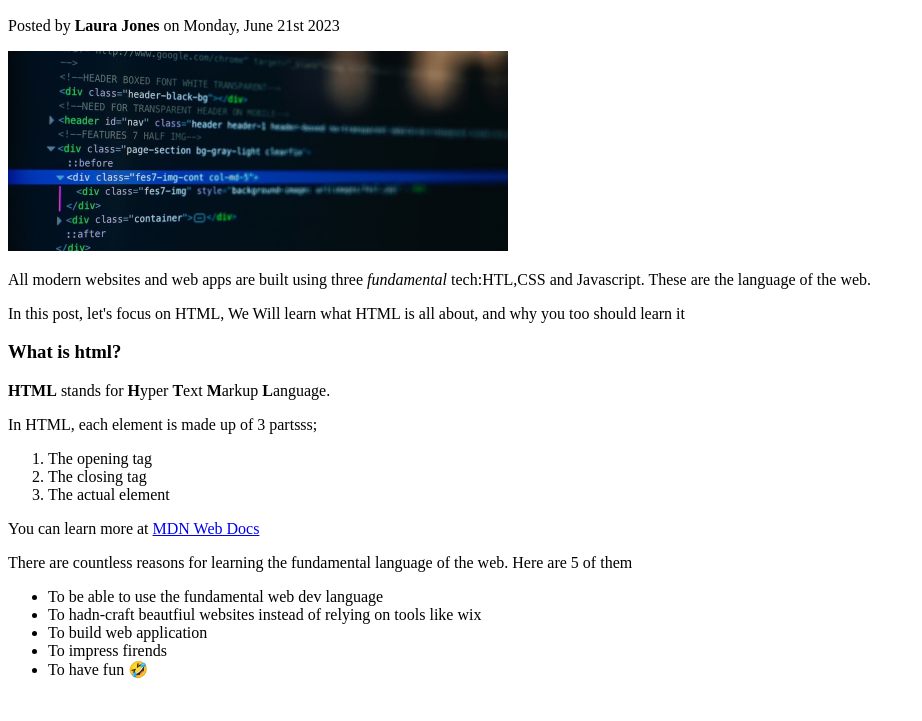
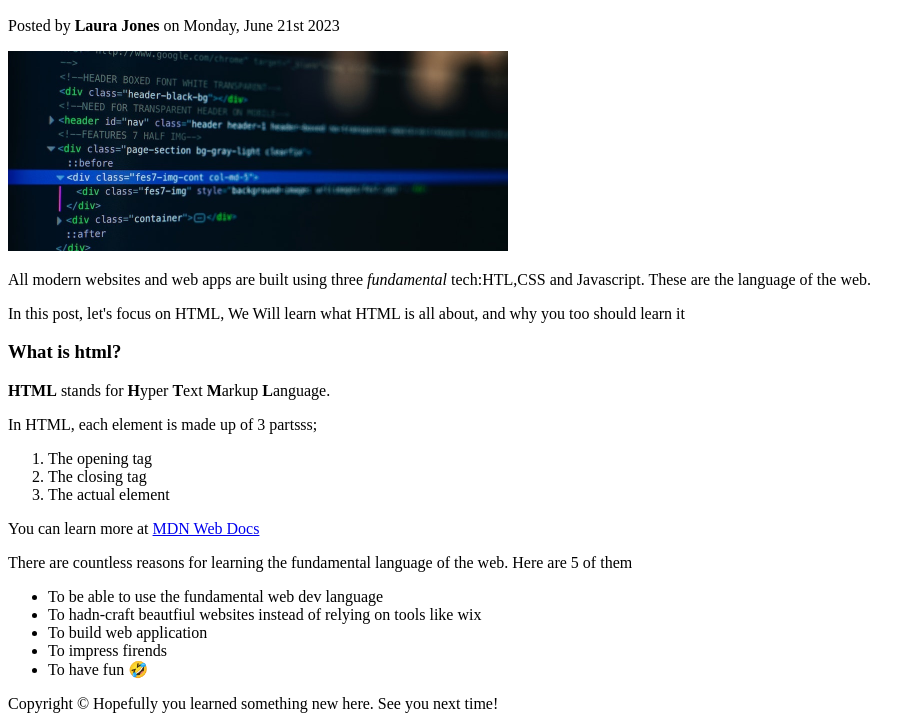
Before and after one commit to bloodgroup-cplusplus/html_css_js, a plain HTML site: page html_fundamentals/index.html in a window 1280 px wide. Shown: the part 219-940 px from the top of the page, without its empty margins (0-922 px from the left). Before the commit the page ends 914 px from the top, so only its background shows below. Drawn offline with Linux system fonts and the light colour scheme.

Commit message:
semantics

```diff
--- a/html_fundamentals/index.html
+++ b/html_fundamentals/index.html
@@ -27,6 +27,7 @@
     </header>
 
     <article>
+    <header>
     <h2>The basic language of the web:HTML</h2>
     <img src="laura-jones.jpeg" alt="Headshot of Laura Jones" height="50" width="50"/>
     <p> Posted by <strong>Laura Jones</strong> on Monday, June 21st 2023</p>
@@ -36,6 +37,7 @@
     <p> All modern websites and web apps are built using three <em>fundamental</em> tech:HTL,CSS and Javascript.
         These are the language of the web.
     </p>
+    </header>
 
 
     <p>
@@ -89,6 +91,9 @@
         </li>
     </ul>
     </article>
+    <footer>
+         Copyright &copy Hopefully you learned something new here. See you next time!
+    </footer>
 
 </body>
 </html>
```
